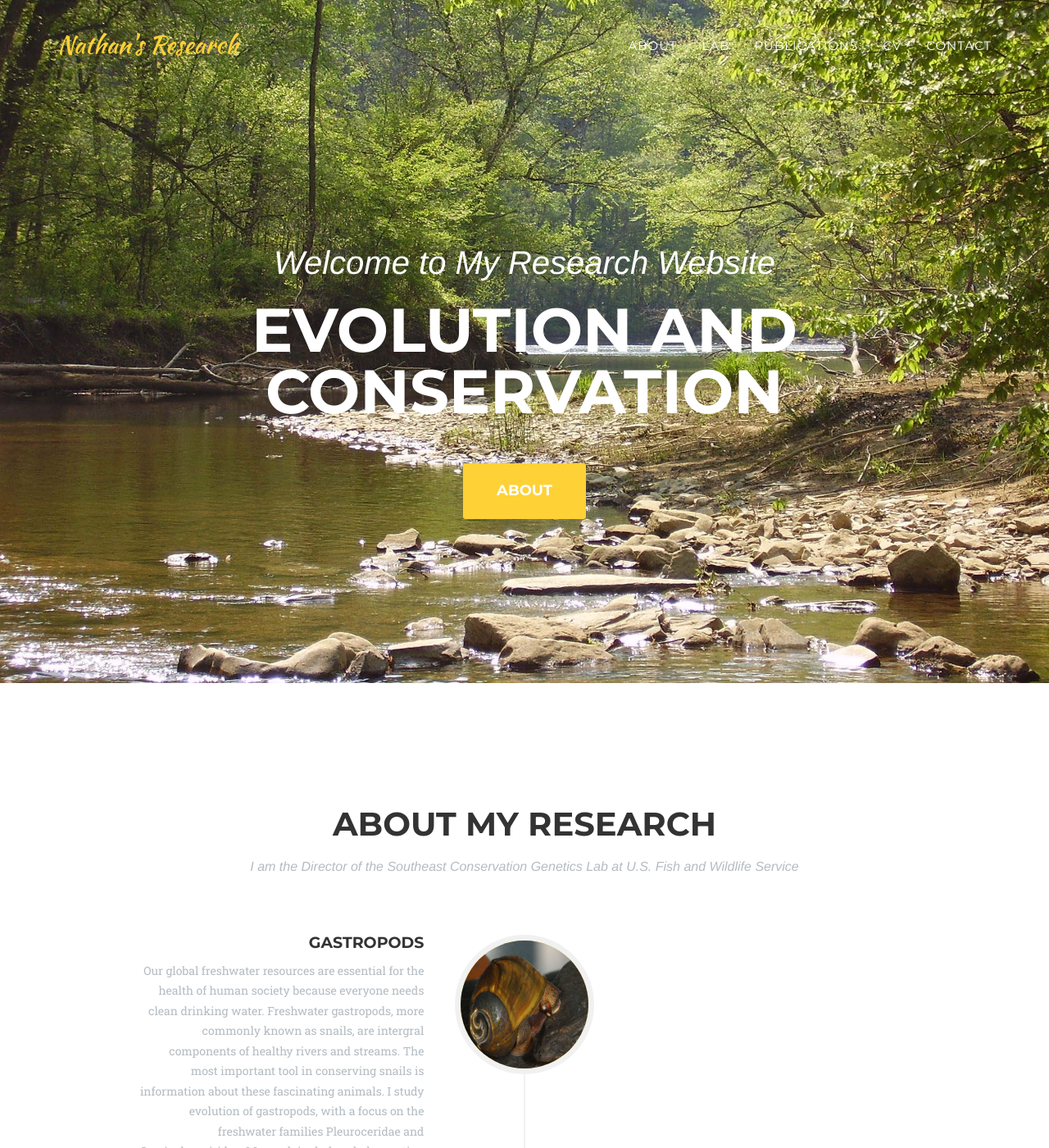
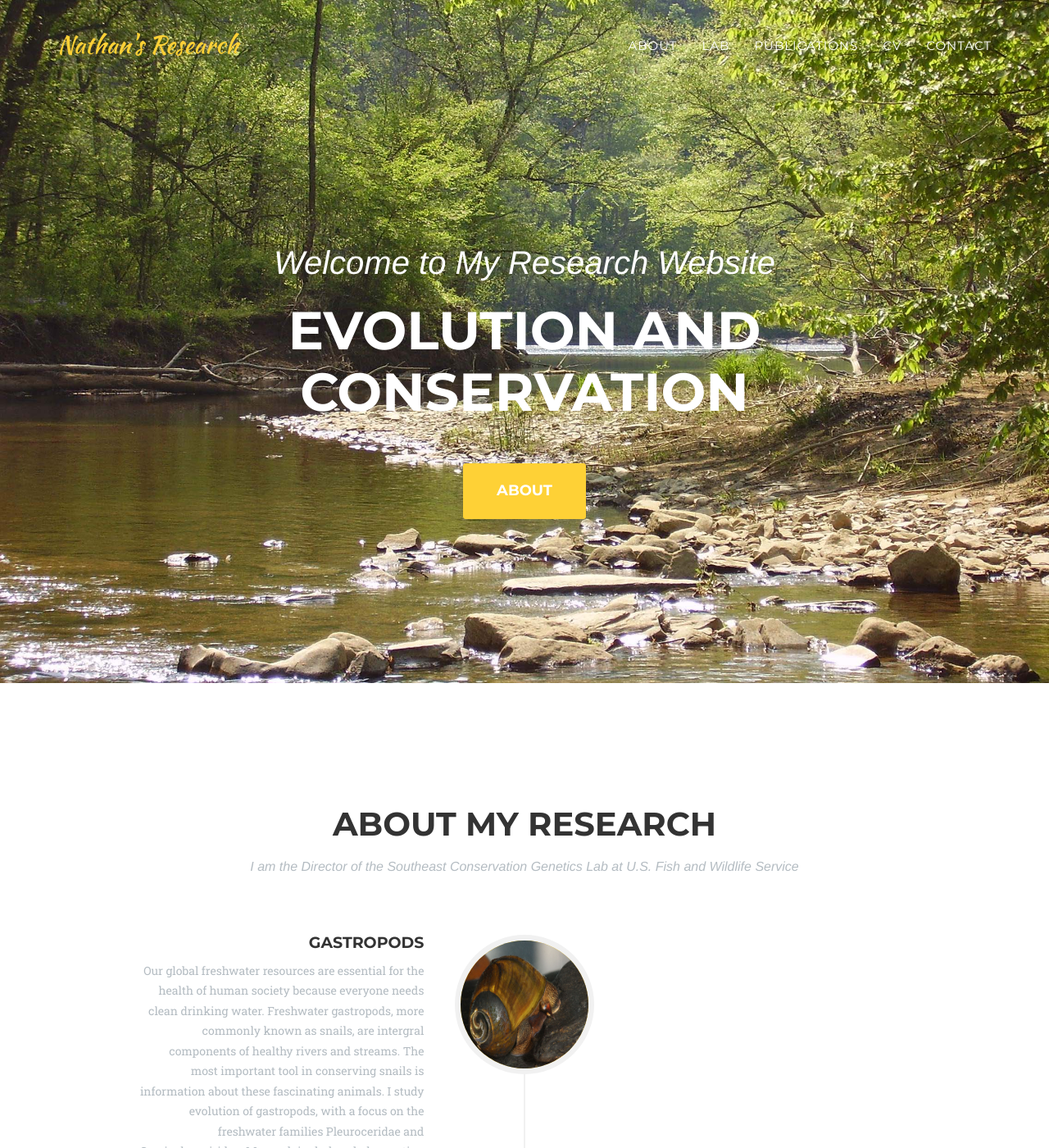
Before and after one commit to NathanWhelan/nathanwhelan.github.io, a Jekyll site: the page built from index.html, in a window 1280 px wide and 1400 px high. Shown: the whole window at 82% size. Built offline with Jekyll 4.4.1, drawn with Linux system fonts in a browser that asks for light colours; some web fonts are replaced.

Commit message:
Update agency.css

```diff
--- a/_includes/css/agency.css
+++ b/_includes/css/agency.css
@@ -295,7 +295,7 @@ header .intro-text .intro-heading {
     margin-bottom: 25px;
     text-transform: uppercase;
     font-family: {{ site.data.template.font.primary }};
-    font-size: 40px;
+    font-size: 50px;
     font-weight: 700;
     line-height: 50px;
 }
@@ -318,7 +318,7 @@ header .intro-text .intro-heading {
         margin-bottom:50px;
         text-transform: uppercase;
         font-family: {{ site.data.template.font.primary }};
-        font-size: 75px;
+        font-size: 65px;
         font-weight: 700;
         line-height: 75px;
     }
```
